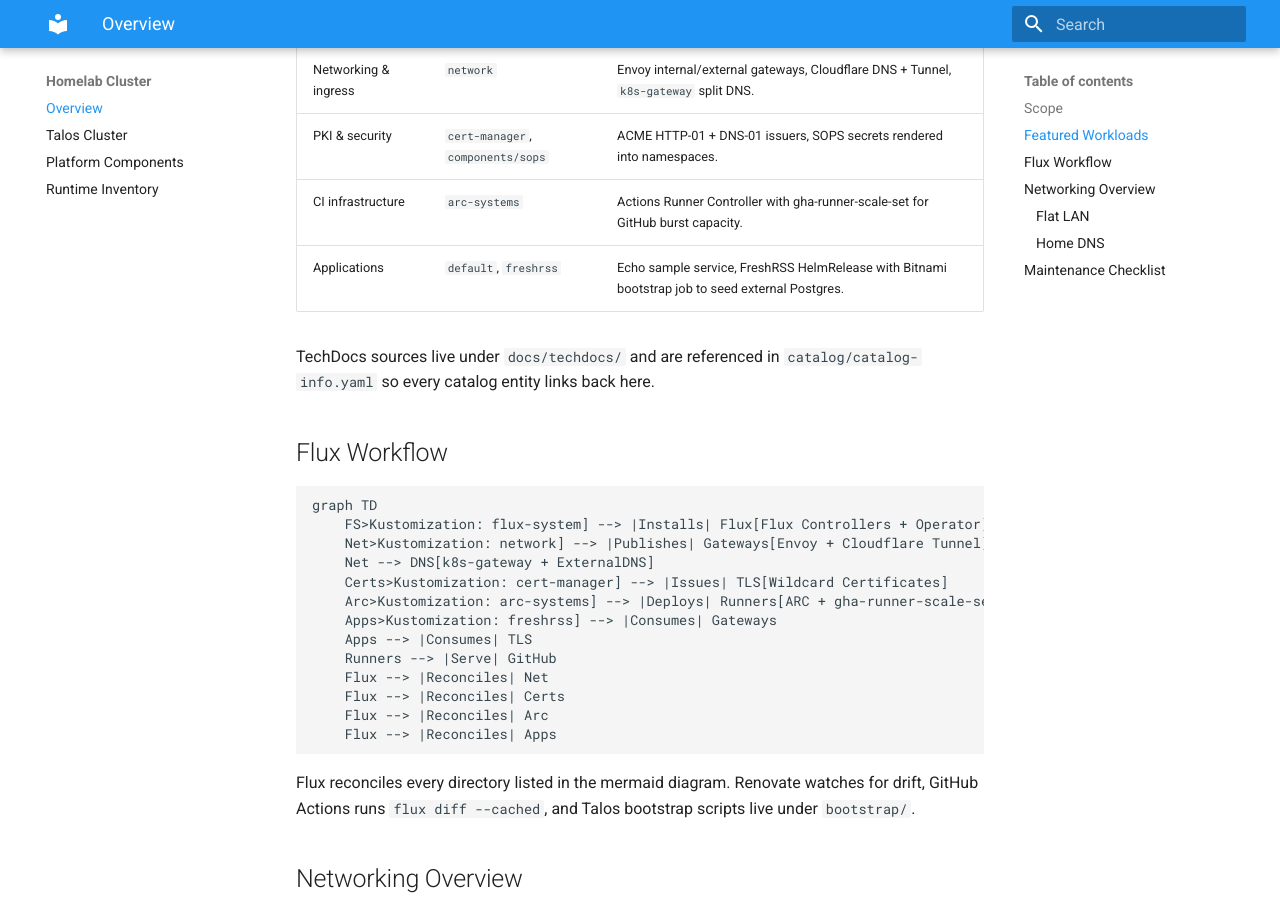
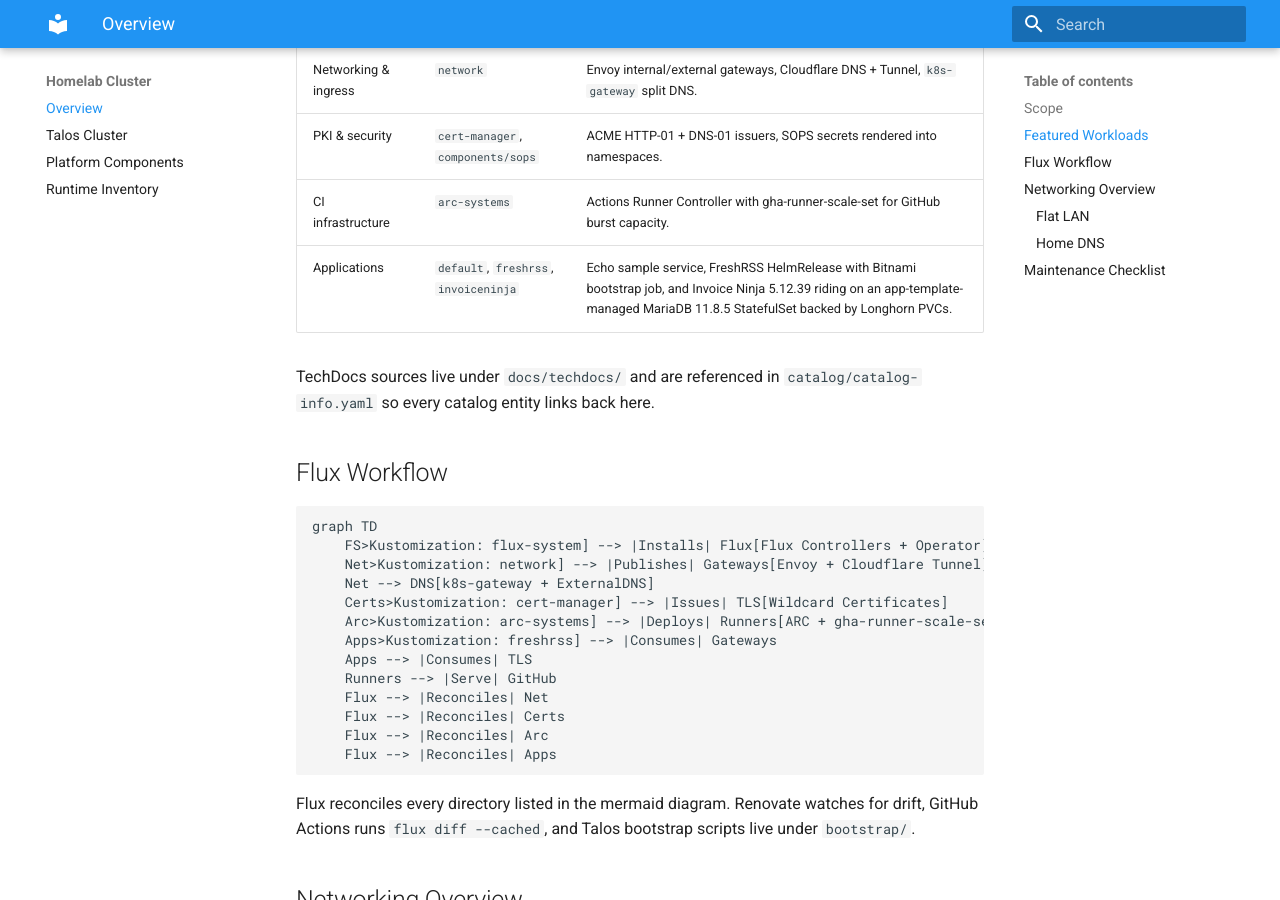
Before and after one commit to webgrip/homelab-cluster, an MkDocs documentation site: the page built from docs/techdocs/docs/index.md, in a window 1280 px wide and 900 px high, scrolled down 696 px. Built offline with MkDocs 1.6.1 and Material for MkDocs 9.7.7, drawn with Linux system fonts in a browser that asks for light colours.

Commit message:
feat(invoiceninja): added invoiceninja

```diff
--- a/docs/techdocs/docs/index.md
+++ b/docs/techdocs/docs/index.md
@@ -19,7 +19,7 @@
 | Networking & ingress | `network` | Envoy internal/external gateways, Cloudflare DNS + Tunnel, `k8s-gateway` split DNS. |
 | PKI & security | `cert-manager`, `components/sops` | ACME HTTP-01 + DNS-01 issuers, SOPS secrets rendered into namespaces. |
 | CI infrastructure | `arc-systems` | Actions Runner Controller with gha-runner-scale-set for GitHub burst capacity. |
-| Applications | `default`, `freshrss` | Echo sample service, FreshRSS HelmRelease with Bitnami bootstrap job to seed external Postgres. |
+| Applications | `default`, `freshrss`, `invoiceninja` | Echo sample service, FreshRSS HelmRelease with Bitnami bootstrap job, and Invoice Ninja 5.12.39 riding on an app-template-managed MariaDB 11.8.5 StatefulSet backed by Longhorn PVCs. |
 
 TechDocs sources live under `docs/techdocs/` and are referenced in `catalog/catalog-info.yaml` so every catalog entity links back here.
 
```
Also changed, not shown: docs/techdocs/docs/platform-components.md (+1 -1 lines), docs/techdocs/docs/runtime-inventory.md (+1 -0 lines), README.md, 11 other files.
